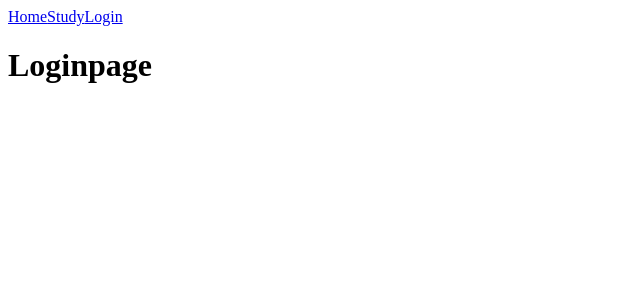
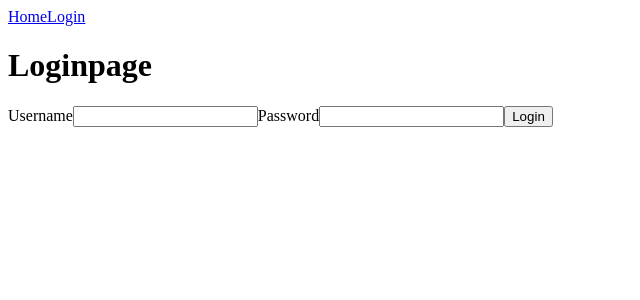
Before and after one commit to SebilleK/FlashcardApp, a React (Vite) app: page /login in a window 1280 px wide. Shown: the top 300 px of the page, without its empty margins (0-640 px from the left). Built offline with nearby package versions, Linux system fonts and the light colour scheme; data requests are answered from the project's data file.

Commit message:
Barebones Login

```diff
--- a/package.json
+++ b/package.json
@@ -4,13 +4,16 @@
 	"version": "0.0.0",
 	"type": "module",
 	"scripts": {
-    "dev": "vite",
+		"dev": "npm-run-all -p start:vite start:json-server",
+		"start:vite": "vite",
+		"start:json-server": "json-server --watch src/data.json --port 3001",
 		"build": "vite build",
 		"lint": "eslint . --ext js,jsx --report-unused-disable-directives --max-warnings 0",
 		"preview": "vite preview"
 	},
 	"dependencies": {
 		"@reduxjs/toolkit": "^2.0.1",
+		"json-server": "^1.0.0-alpha.21",
 		"react": "^18.2.0",
 		"react-dom": "^18.2.0",
 		"react-redux": "^9.0.4",
--- a/src/App.jsx
+++ b/src/App.jsx
@@ -1,13 +1,14 @@
-import Navbar from './components/Navbar'
+import Navbar from './components/Navbar';
+import { useSelector } from 'react-redux';
 
 function App() {
+	const auth = useSelector(state => state.auth);
 
-
-  return (
-    <>
-      <Navbar />
-    </>
-  )
+	return (
+		<>
+			<Navbar auth={auth} />
+		</>
+	);
 }
 
-export default App
+export default App;
--- /dev/null
+++ b/src/components/LoginLogoutpage.jsx
@@ -0,0 +1,56 @@
+import React, { useEffect } from 'react';
+
+import { useDispatch, useSelector } from 'react-redux';
+import { login, loginFailed, setUserData } from '../rtk/authSlice';
+
+export default function LoginLogoutpage() {
+	const dispatch = useDispatch();
+	const isAuthenticated = useSelector(state => state.auth.isAuthenticated);
+	const userData = useSelector(state => state.auth.userData);
+
+	useEffect(() => {
+		const fetchUserData = async () => {
+			try {
+				const response = await fetch('http://localhost:3001/users');
+				const data = await response.json();
+				dispatch(setUserData(data));
+			} catch (error) {
+				console.error('Error while fetching data:', error);
+			}
+		};
+
+		fetchUserData();
+	}, [dispatch]);
+
+	function checkLogin() {
+		let usernameInput = document.getElementById('username').value;
+		let passwordInput = document.getElementById('password').value;
+
+		/* Find the user w/ correct credentials, if any */
+		const user = userData.find(u => u.username === usernameInput && u.password === passwordInput);
+
+		if (user) {
+			dispatch(login(user));
+			console.log('Login successful');
+		} else {
+			dispatch(loginFailed());
+			console.log('Login failed');
+		}
+	}
+
+	return (
+		<>
+			<h1>Loginpage</h1>
+
+			<form action=''>
+				<label htmlFor='username'>Username</label>
+				<input type='text' name='username' id='username' />
+				<label htmlFor='password'>Password</label>
+				<input type='password' name='password' id='password' />
+				<button type='button' onClick={checkLogin}>
+					Login
+				</button>
+			</form>
+		</>
+	);
+}
--- a/src/components/Loginpage.jsx
+++ /dev/null
@@ -1,7 +0,0 @@
-export default function Loginpage() {
-	return (
-		<>
-			<h1>Loginpage</h1>
-		</>
-	);
-}
--- a/src/components/Navbar.jsx
+++ b/src/components/Navbar.jsx
@@ -1,11 +1,15 @@
 import { Outlet, Link } from 'react-router-dom';
 
-export default function Navbar() {
+export default function Navbar({ auth }) {
 	return (
 		<>
 			<nav>
 				<Link to='/'>Home</Link>
-				<Link to='/study'>Study</Link>
+				{auth.isAuthenticated ? (
+					<>
+						<Link to='/study'>Study</Link> <Link to='/perfil'>Perfil</Link>
+					</>
+				) : null}
 				<Link to='/login'>Login</Link>
 			</nav>
 			<Outlet />
--- /dev/null
+++ b/src/data.json
@@ -0,0 +1,93 @@
+{
+	"users": [
+		{
+			"username": "user1",
+			"password": "password1",
+			"decks": [
+				{
+					"name": "Math Formulas",
+					"flashcards": [
+						{ "question": "Pythagorean Theorem", "answer": "a² + b² = c²" },
+						{ "question": "Quadratic Formula", "answer": "x = (-b ± √(b² - 4ac)) / 2a" },
+						{ "question": "Circle Area", "answer": "A = πr²" },
+						{ "question": "Prime Numbers", "answer": "Numbers greater than 1 that have no divisors other than 1 and itself" }
+					]
+				},
+				{
+					"name": "English Vocabulary",
+					"flashcards": [
+						{ "question": "Ubiquitous", "answer": "Present, appearing, or found everywhere" },
+						{ "question": "Serendipity", "answer": "The occurrence and development of events by chance in a happy or beneficial way" },
+						{ "question": "Ephemeral", "answer": "Lasting for a very short time" },
+						{ "question": "Quixotic", "answer": "Exceedingly idealistic; unrealistic and impractical" }
+					]
+				},
+				{
+					"name": "World Capitals",
+					"flashcards": [
+						{ "question": "Paris", "answer": "France" },
+						{ "question": "Tokyo", "answer": "Japan" },
+						{ "question": "Berlin", "answer": "Germany" },
+						{ "question": "Cairo", "answer": "Egypt" },
+						{ "question": "Ashgabat", "answer": "Turkmenistan" },
+						{ "question": "Lisboa", "answer": "Portugal" }
+					]
+				}
+			]
+		},
+		{
+			"username": "user2",
+			"password": "password2",
+			"decks": [
+				{
+					"name": "Science Facts",
+					"flashcards": [
+						{ "question": "Photosynthesis", "answer": "Process used by plants to convert light energy into chemical energy" },
+						{ "question": "Newton's Laws", "answer": "Three laws of motion that form the basis for classical mechanics" },
+						{ "question": "Mitosis", "answer": "Process of cell division that results in two identical daughter cells" },
+						{ "question": "Chemical Elements", "answer": "Basic forms of matter that cannot be broken down into simpler substances" }
+					]
+				},
+				{
+					"name": "Spanish Vocabulary",
+					"flashcards": [
+						{ "question": "Hola", "answer": "Hello" },
+						{ "question": "Casa", "answer": "House" },
+						{ "question": "Viaje", "answer": "Journey" },
+						{ "question": "Comida", "answer": "Food" }
+					]
+				}
+			]
+		},
+		{
+			"username": "user3",
+			"password": "password3",
+			"decks": []
+		},
+		{
+			"username": "user4",
+			"password": "password4",
+			"decks": []
+		},
+		{
+			"username": "user5",
+			"password": "password5",
+			"decks": []
+		},
+		{
+			"username": "user6",
+			"password": "password6",
+			"decks": []
+		},
+		{
+			"username": "user7",
+			"password": "password7",
+			"decks": []
+		},
+		{
+			"username": "user8",
+			"password": "password8",
+			"decks": []
+		}
+	]
+}
--- a/src/main.jsx
+++ b/src/main.jsx
@@ -3,21 +3,28 @@ import ReactDOM from 'react-dom/client';
 import App from './App.jsx';
 import Home from './components/Homepage.jsx';
 import Study from './components/Studypage.jsx';
-import Login from './components/Loginpage.jsx';
+import LoginLogoutpage from './components/LoginLogoutpage.jsx';
+import Perfil from './components/Perfilpage.jsx';
 
 /* Routing */
 import { BrowserRouter, Route, Routes } from 'react-router-dom';
+/* Redux */
+import { Provider } from 'react-redux';
+import store from './rtk/store.js';
 
 ReactDOM.createRoot(document.getElementById('root')).render(
 	<React.StrictMode>
+		<Provider store={store}>
 			<BrowserRouter>
 				<Routes>
 					<Route path='/' element={<App />}>
 						<Route index element={<Home />} />
 						<Route path='study' element={<Study />} />
-					<Route path='login' element={<Login />} />
+						<Route path='login' element={<LoginLogoutpage />} />
+						<Route path='perfil' element={<Perfil />} />
 					</Route>
 				</Routes>
 			</BrowserRouter>
+		</Provider>
 	</React.StrictMode>,
 );
--- /dev/null
+++ b/src/rtk/authSlice.js
@@ -0,0 +1,43 @@
+import { createSlice } from '@reduxjs/toolkit';
+
+// Check if there's a user in local storage
+const storedUser = JSON.parse(localStorage.getItem('user')) || null;
+
+const authSlice = createSlice({
+	name: 'auth',
+	initialState: {
+		isAuthenticated: !!storedUser, // Set to true if there's a stored user, otherwise false
+		user: storedUser || null,
+	},
+	reducers: {
+		login: (state, action) => {
+			state.isAuthenticated = true;
+			state.user = action.payload;
+
+			// save user info in local storage (refresh =/= logout)
+
+			localStorage.setItem('user', JSON.stringify(action.payload));
+		},
+		logout: state => {
+			state.isAuthenticated = false;
+			state.user = null;
+
+			// remove user info from local storage
+			localStorage.removeItem('user');
+		},
+		loginFailed: state => {
+			state.isAuthenticated = false;
+			state.user = null;
+
+			// remove user info from local storage
+			localStorage.removeItem('user');
+		},
+		setUserData: (state, action) => {
+			state.userData = action.payload;
+		},
+	},
+});
+
+export const { login, logout, loginFailed, setUserData } = authSlice.actions;
+
+export default authSlice.reducer;
--- /dev/null
+++ b/src/rtk/store.js
@@ -0,0 +1,8 @@
+import { configureStore } from '@reduxjs/toolkit';
+import authReducer from './authSlice';
+
+export default configureStore({
+	reducer: {
+		auth: authReducer,
+	},
+});
```
Also changed, not shown: src/components/Logoutpage.jsx (deleted, +0 -7 lines), src/components/Perfil.jsx (added), 1 other file (tests, documents, lock files or other folders). Lines whose indentation alone changed are shown as unchanged.
